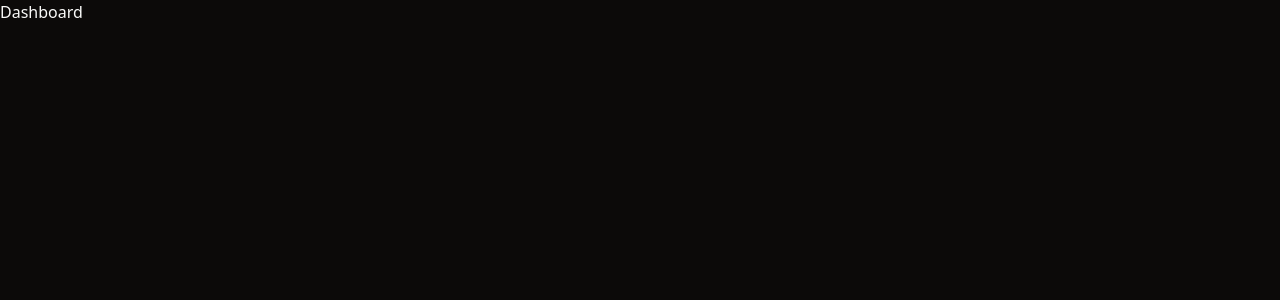
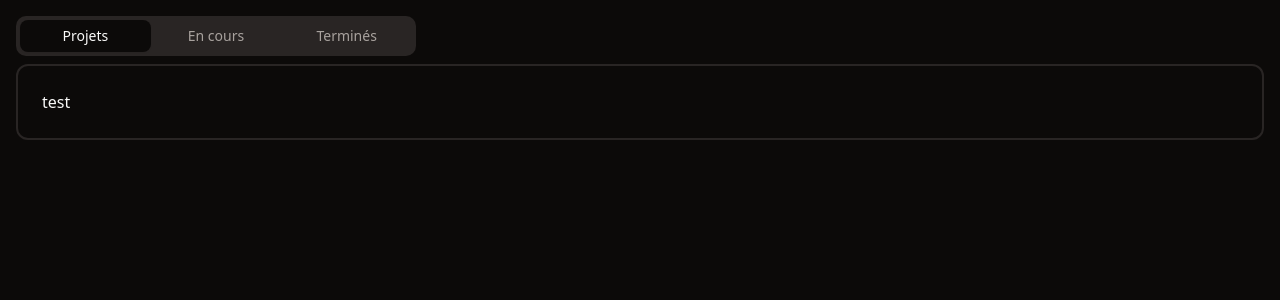
Before and after one commit to Elracoon/ESPL-hub-client, a React (Vite) app: page / in a window 1280 px wide. Shown: the top 300 px of the page. Built offline with nearby package versions, Linux system fonts and the light colour scheme.

Commit message:
Create tabs dashboard

```diff
--- a/src/pages/Dashboard.tsx
+++ b/src/pages/Dashboard.tsx
@@ -1,7 +1,24 @@
+import { Tabs, TabsList, TabsTrigger, TabsContent } from "@/components/ui/tabs";
+
 export default function Dashboard() {
 	return (
-		<section>
-			<h1>Dashboard</h1>
+		<section className="w-screen h-full p-4">
+			<Tabs defaultValue="tab1">
+                <TabsList className="grid grid-cols-3 w-[400px]">
+                    <TabsTrigger value="tab1">Projets</TabsTrigger>
+                    <TabsTrigger value="tab2">En cours</TabsTrigger>
+                    <TabsTrigger value="tab2">Terminés</TabsTrigger>
+                </TabsList>
+				<TabsContent value="tab1" className="tabs-content-dashboard">
+					<h1>test</h1>
+				</TabsContent>
+				<TabsContent value="tab2" className="tabs-content-dashboard">
+					<h1>tab2</h1>
+				</TabsContent>
+				<TabsContent value="tab3" className="tabs-content-dashboard">
+					<h1>tab3</h1>
+				</TabsContent>
+            </Tabs>
 		</section>
   	)
 }
--- a/src/style/index.css
+++ b/src/style/index.css
@@ -73,3 +73,7 @@ body::-webkit-scrollbar {
 .page {
     @apply w-screen h-screen flex flex-col items-center justify-start
 }
+
+.tabs-content-dashboard {
+    @apply w-full border-2 border-border p-6 rounded-lg
+}
```
